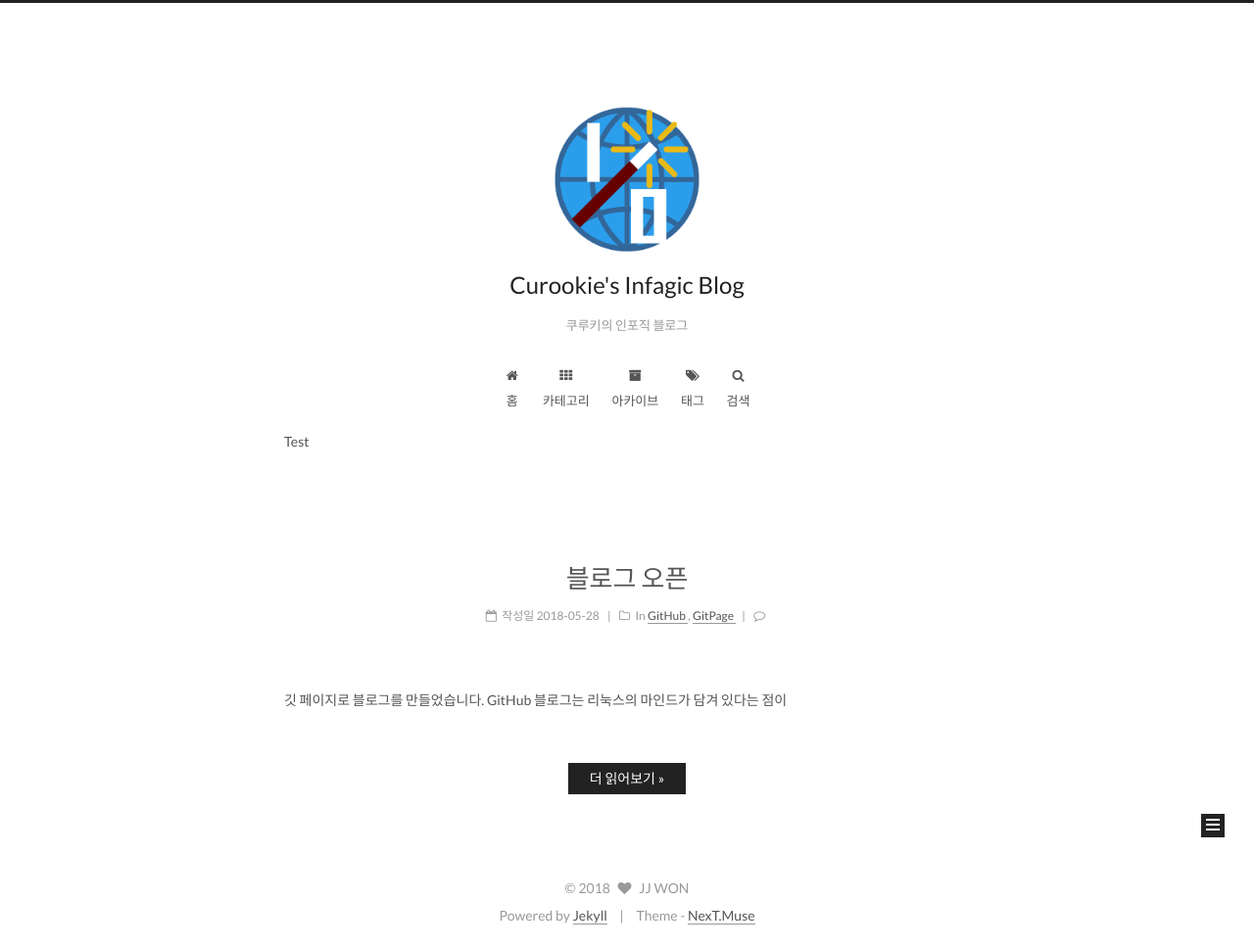
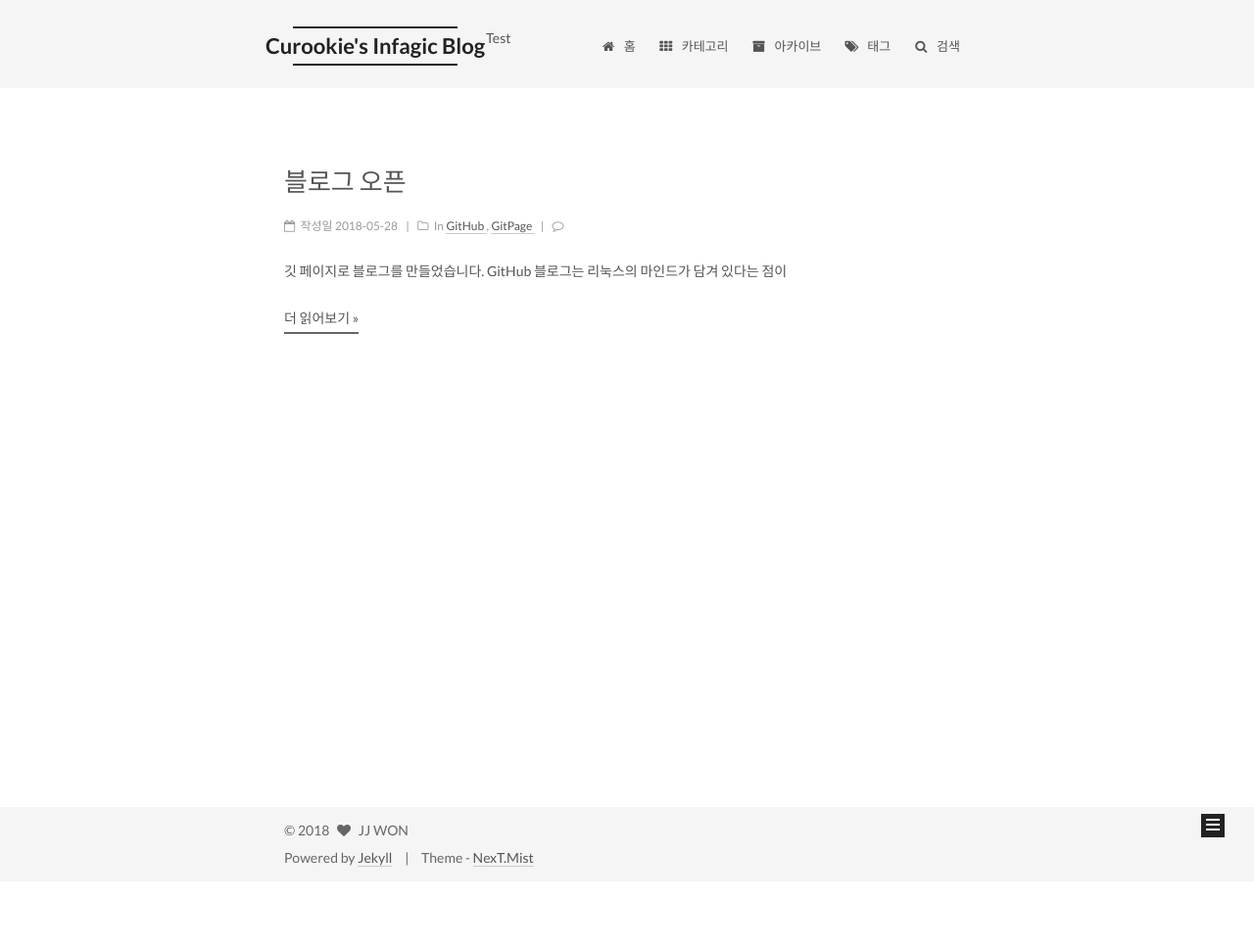
Before and after one commit to Curookie/Curookie.github.io-before, a Jekyll site: the page built from index.html, in a window 1280 px wide. Shown: the whole page at 98% size. Built offline with Jekyll 4.4.1, drawn with Linux system fonts in a browser that asks for light colours; the list of posts is cut into pages by our own code; comment, search, counter and statistics services are not loaded; after the commit the page ends 900 px from its top, so only the background shows below that; part of the change alters nothing that is shown.

Commit message:
Edit default

```diff
--- a/_config.yml
+++ b/_config.yml
@@ -75,7 +75,7 @@ plugins:
 # ---------------------------------------------------------------
 
 # Put your favicon.ico into `assets/` directory.
-favicon: /assets/favicon.ico
+favicon: /assets/web_favicon.ico
 
 # Set default keywords (Use a comma to separate)
 keywords: "MR Programming, IT"
@@ -150,8 +150,8 @@ menu_icons:
 # ---------------------------------------------------------------
 
 # Schemes
-scheme: Muse
-#scheme: Mist
+#scheme: Muse
+scheme: Mist
 #scheme: Pisces
 
 
@@ -212,8 +212,9 @@ font:
 # Social Links
 # Key is the link label showing to end users.
 # Value is the target link (E.g. GitHub: https://github.com/iissnan)
-#social:
+social:
   #LinkLabel: Link
+  Github: https://github.com/curookie
 
 
 # Social Links Icons
@@ -545,6 +546,13 @@ calendar:
   singleEvents: true
   maxResults: 250
 
+# Add about Search (for fixed add)
+search:
+  path: search.xml
+  field: post
+  format: html
+  limit: 10000
+
 # Algolia Search
 algolia_search:
   enable: true
```
Also changed, not shown: assets/favicon.ico (deleted), assets/web_favicon.ico (renamed from favicon.ico).
